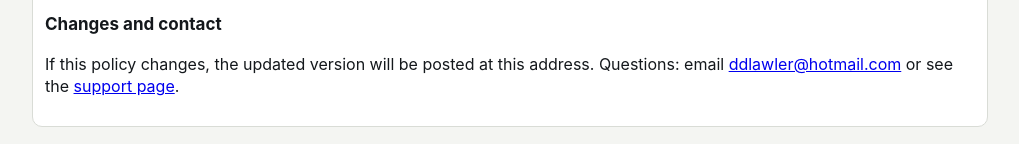
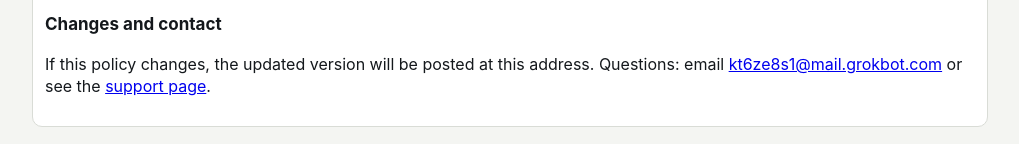
Before and after one commit to ddlawler-theonly/rain-delay-tracker, a plain HTML site: page privacy.html in a window 1280 px wide. Shown: the part 983-1127 px from the top of the page, without its empty margins (130-1149 px from the left). Drawn offline with Linux system fonts and the light colour scheme.

Commit message:
support/privacy: public support email kt6ze8s1@mail.grokbot.com

```diff
--- a/privacy.html
+++ b/privacy.html
@@ -15,5 +15,5 @@
 <h2>In-app purchases (iPhone app)</h2><p>Rain Out Personal and Unlimited subscriptions are sold and billed by Apple through the App Store. We never see your name, Apple Account, or payment details. The app checks whether your subscription is active on the device using Apple's StoreKit; it does not send purchase information to us or to any other server. Apple handles purchase data under <a href="https://www.apple.com/legal/privacy/">Apple's privacy policy</a>. Manage or cancel a subscription in your iPhone's Settings › your name › Subscriptions.</p>
 <h2>Notifications</h2><p>The iOS app can show a local notification when a new rain day is flagged. Notifications are generated on the device; no push service is used.</p>
 <h2>Children</h2><p>The app is a business tool and is not directed to children under 13.</p>
-<h2>Changes and contact</h2><p>If this policy changes, the updated version will be posted at this address. Questions: email <a href="mailto:ddlawler@hotmail.com">ddlawler@hotmail.com</a> or see the <a href="support.html">support page</a>.</p>
+<h2>Changes and contact</h2><p>If this policy changes, the updated version will be posted at this address. Questions: email <a href="mailto:kt6ze8s1@mail.grokbot.com">kt6ze8s1@mail.grokbot.com</a> or see the <a href="support.html">support page</a>.</p>
 </div></main></body></html>
```
Also changed, not shown: support.html (+1 -1 lines).
